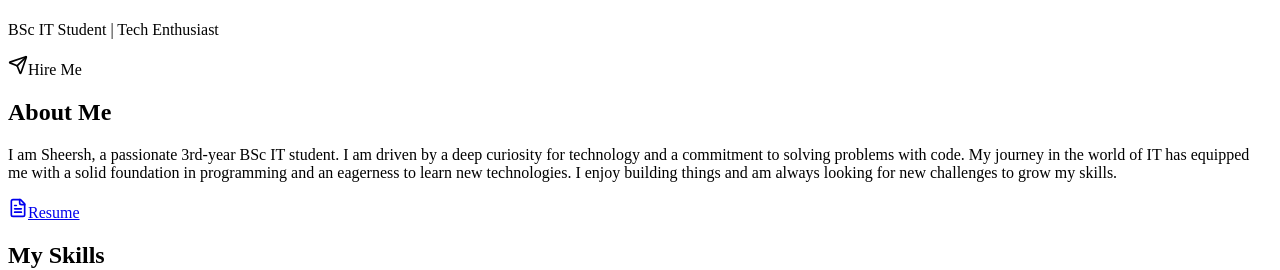
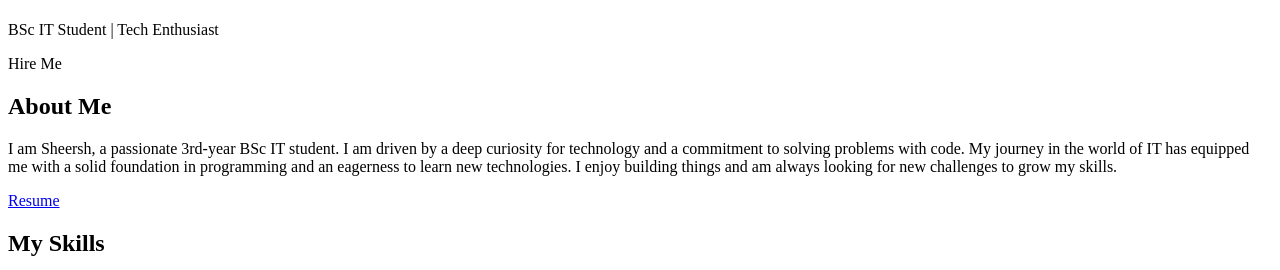
Before and after one commit to iamsheersh/Portfolio, a React app: page / in a window 1280 px wide. Shown: the part 209-479 px from the top of the page. Built offline with nearby package versions, Linux system fonts and the light colour scheme; the HTML template or start-up script is replaced by a standard one.

Commit message:
Update3 App.jsx

```diff
--- a/src/App.jsx
+++ b/src/App.jsx
@@ -86,14 +86,6 @@ const App = () => {
     'HackerRank': ['SQL (Basic)'],
   };
 
-  const experienceData = [
-    {
-      role: 'Python Programming Intern',
-      company: 'CodSoft',
-      duration: 'One month',
-      description: 'Worked on various Python projects, gaining practical experience in software development and problem-solving. Developed and debugged scripts, contributing to real-world applications.',
-    },
-  ];
 
   const handleInputChange = (e) => {
     const { name, value } = e.target;
@@ -195,7 +187,6 @@ const App = () => {
           animate={{ opacity: 1, y: 0 }}
           transition={{ delay: 1, duration: 0.5 }}
         >
-          <Send size={20} />
           <span>Hire Me</span>
         </motion.a>
       </motion.div>
@@ -225,7 +216,6 @@ const App = () => {
         animate={{ opacity: 1, scale: 1 }}
         transition={{ type: 'spring', stiffness: 400, damping: 10, delay: 0.8 }}
       >
-        <FileText size={20} />
         <span>Resume</span>
       </motion.a>
     </motion.section>
@@ -397,7 +387,6 @@ const App = () => {
           type="submit"
           className="w-full bg-sky-500 text-white font-semibold py-3 px-6 rounded-full shadow-lg hover:bg-sky-600 transition-all duration-300 transform hover:scale-105 flex items-center justify-center space-x-2"
         >
-          <Send size={20} />
           <span>Submit</span>
         </button>
         {formStatus && <p className="mt-4 text-center text-sm font-medium">{formStatus}</p>}
```
